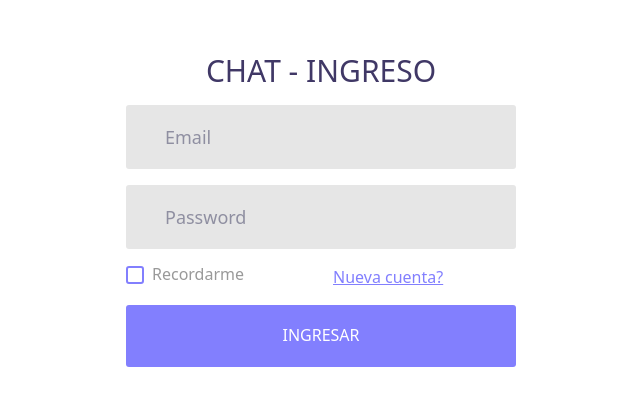
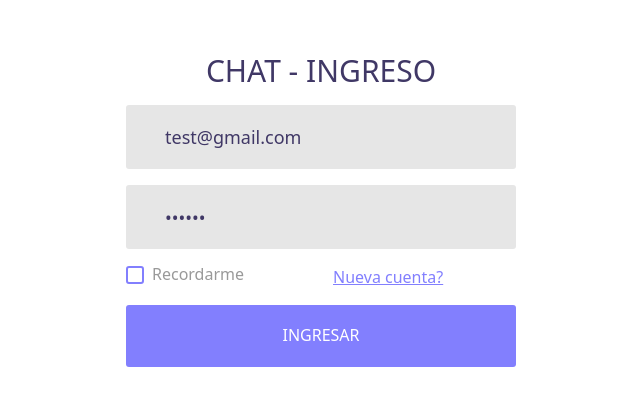
Before and after one commit to danielmateu/chat-app-socketio-front, a React (Vite) app: page /auth/login in a window 1280 px wide. Shown: the part 190-596 px from the top of the page, without its empty margins (319-959 px from the left). Built offline with nearby package versions, Linux system fonts and the light colour scheme.

Commit message:
Funcionalidad dpara recordar al usuario

```diff
--- a/src/pages/LoginPage.jsx
+++ b/src/pages/LoginPage.jsx
@@ -1,14 +1,27 @@
-import { useState } from "react"
+import { useEffect, useState } from "react"
 import { NavLink } from "react-router-dom"
 
 
 const LoginPage = () => {
 
     const [form, setForm] = useState({
-        email: '',
-        password: '',
+        email: 'test@gmail.com',
+        password: '123456',
         rememberme: false
     })
+
+    useEffect(() => {
+        const email = localStorage.getItem('email')
+
+        if (email) {
+            setForm({
+                ...form,
+                email,
+                rememberme: true
+            })
+        }
+    }, [])
+
 
     const onChange = ({ target }) => {
         const { name, value } = target
@@ -27,7 +40,10 @@ const LoginPage = () => {
 
     const onSubmit = (ev) => {
         ev.preventDefault()
-        console.log(form)
+
+        form.rememberme ? localStorage.setItem('email', form.email) : localStorage.removeItem('email')
+
+        // TODO: Llamar al backend
     }
 
     return (
@@ -58,7 +74,7 @@ const LoginPage = () => {
                     type="password"
                     name="password"
                     placeholder="Password"
-                    checked={form.password}
+                    value={form.password}
                     onChange={onChange}
                 // readOnly
                 />
```
